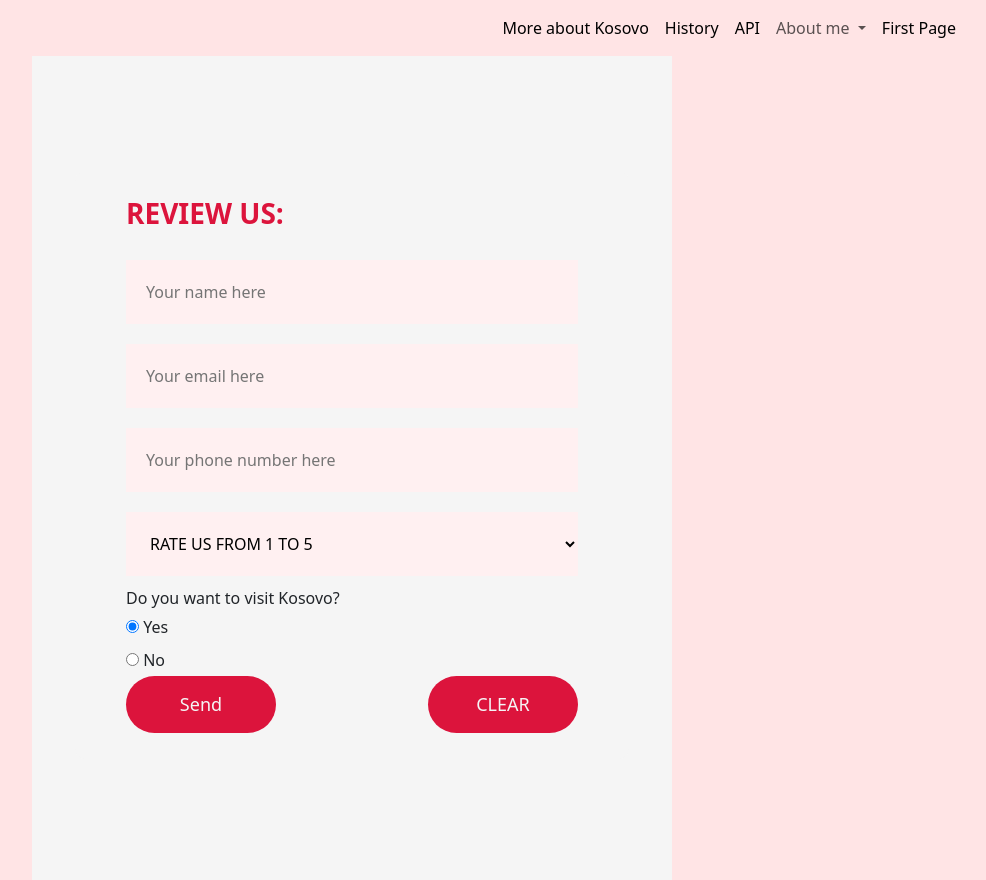
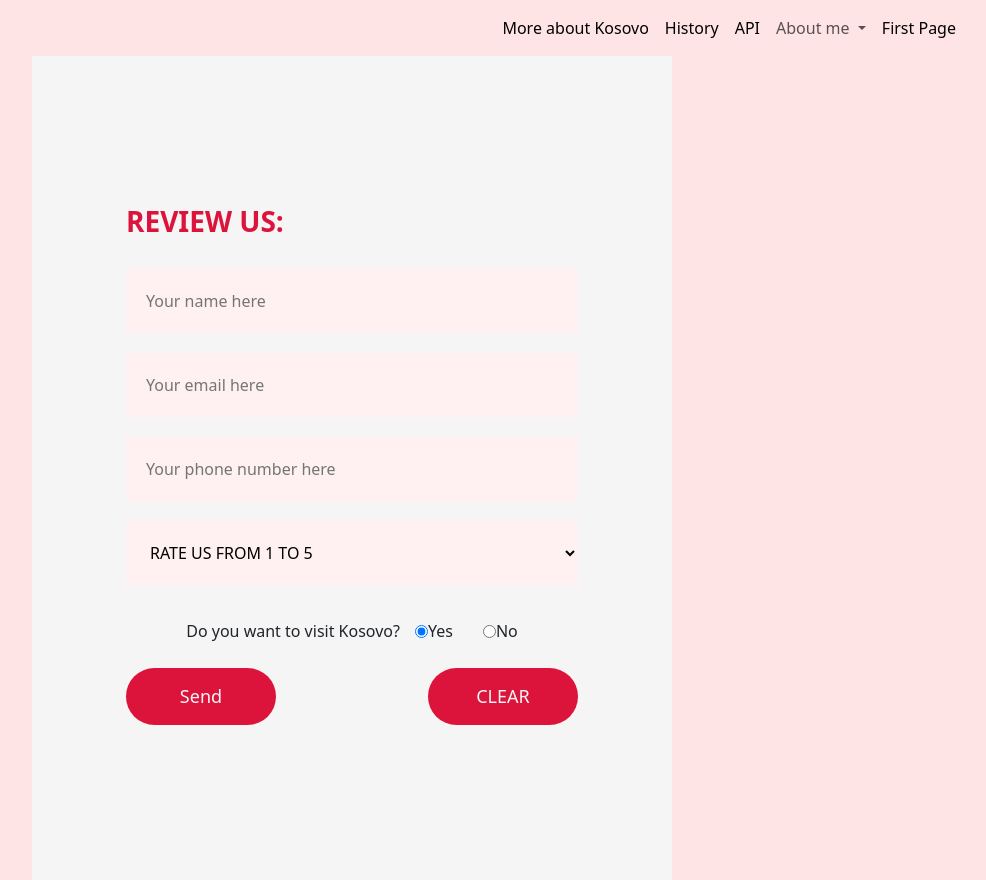
Before and after one commit to haxhereazizii/webprojectwithoutlogin, a PHP site: page /rewiew.php in a window 1280 px wide. Shown: the whole page, without its empty margins (288-1274 px from the left). Run offline with PHP 8.4, Linux system fonts and the light colour scheme.

Commit message:
Update rewiew.css

```diff
--- a/css/rewiew.css
+++ b/css/rewiew.css
@@ -75,6 +75,22 @@ form button {
     border-radius: 5px;
     margin-top: 5px;
 }
+      /* Radio button container styling */
+      .form-group {
+        margin: 20px 0;
+        display: flex;
+        flex-direction: row;
+        align-items: center;
+        justify-content: center;
+    }
+
+    /* Radio button styling */
+    .form-group label {
+        margin-right: 15px; /
+    }
+    .form-group input[type="radio"][value="No"]  {
+        margin-left: 30px;
+    }
 
 /* Media queries for smaller screens */
 @media screen and (max-width: 768px) {
```
